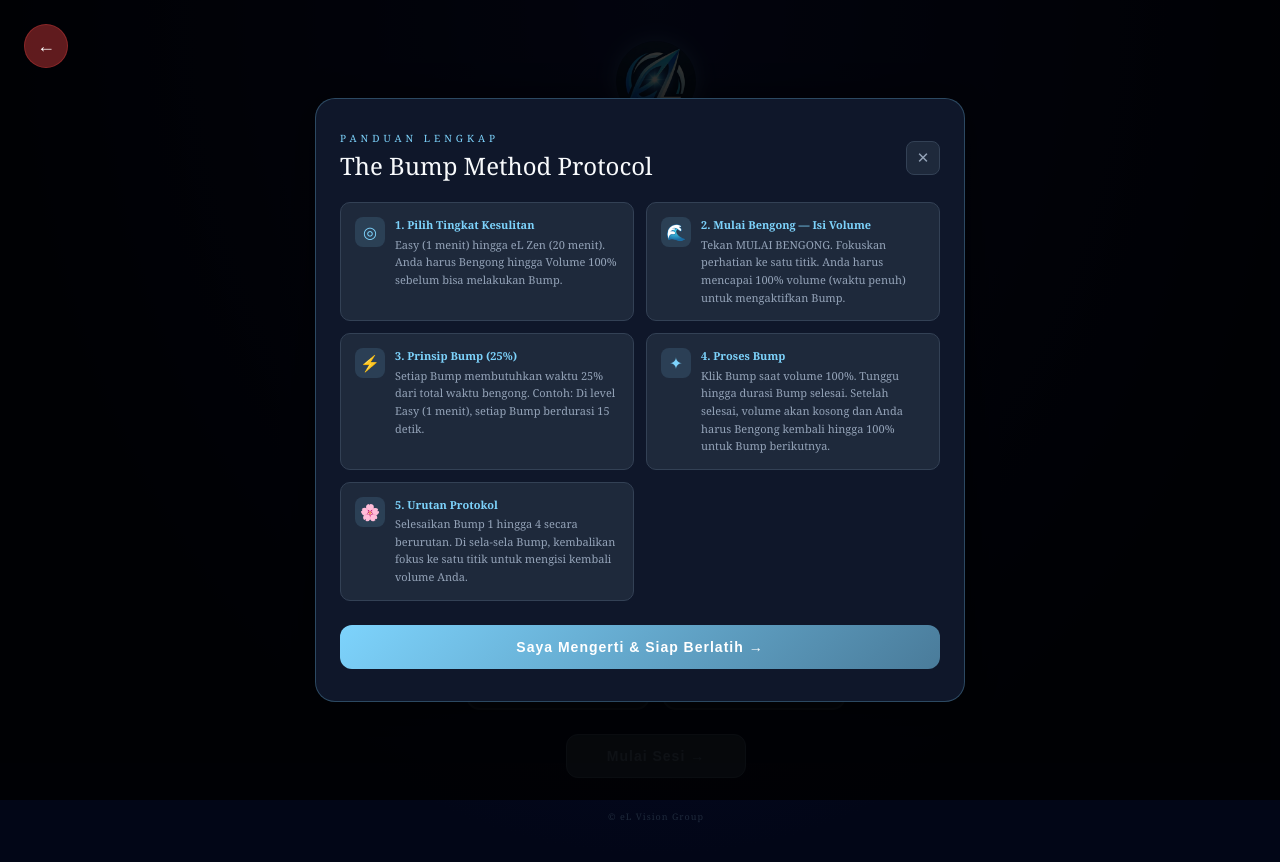
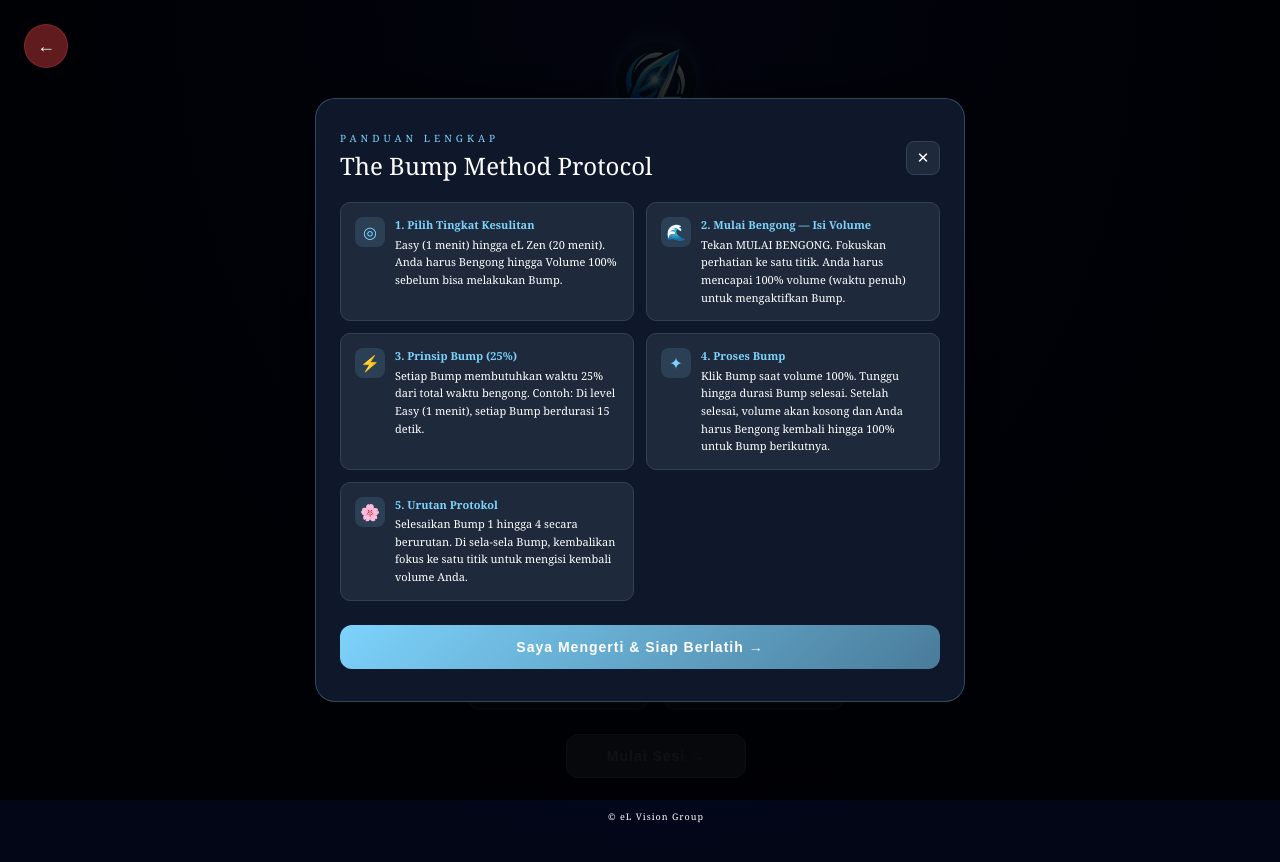
Before and after one commit to elvisiondragon-ai/focus, a React (Vite) app: page / in a window 1280 px wide. Shown: the top 862 px of the page. Built offline with nearby package versions, Linux system fonts and the light colour scheme.

Commit message:
Change all grey text to full white and bump version

```diff
--- a/src/App.tsx
+++ b/src/App.tsx
@@ -1,7 +1,7 @@
 import { Suspense, lazy } from 'react';
 
 // --- 1. THE NUKE SNIPPET (Cache Busting) ---
-const APP_VERSION = '2026.03.08.03'; // Force update version
+const APP_VERSION = '2026.03.08.04'; // Force update version
 
 if (localStorage.getItem('v_cache') !== APP_VERSION) {
   // Clear Service Workers
--- a/src/TheBump.tsx
+++ b/src/TheBump.tsx
@@ -40,9 +40,9 @@ function Tutorial({ onClose, accentColor }: TutorialProps) {
         <div style={{ display:"flex",justifyContent:"space-between",alignItems:"center",marginBottom:18 }}>
           <div>
             <div style={{ fontSize:10,letterSpacing:4,color:accentColor,textTransform:"uppercase" }}>Panduan Lengkap</div>
-            <div style={{ fontSize:24,color:"#f8fafc",fontFamily:"Georgia,serif",marginTop:2 }}>The Bump Method Protocol</div>
+            <div style={{ fontSize:24,color:"#ffffff",fontFamily:"Georgia,serif",marginTop:2 }}>The Bump Method Protocol</div>
           </div>
-          <button onClick={onClose} style={{ background:"#1e293b",border:"1px solid #334155",borderRadius:8,color:"#94a3b8",width:34,height:34,cursor:"pointer",fontSize:15 }}>✕</button>
+          <button onClick={onClose} style={{ background:"#1e293b",border:"1px solid #334155",borderRadius:8,color:"#ffffff",width:34,height:34,cursor:"pointer",fontSize:15 }}>✕</button>
         </div>
         <div style={{ display:"grid", gridTemplateColumns: "repeat(auto-fit, minmax(250px, 1fr))", gap:12 }}>
           {steps.map((s, i) => (
@@ -50,7 +50,7 @@ function Tutorial({ onClose, accentColor }: TutorialProps) {
               <div style={{ fontSize:16,minWidth:30,height:30,borderRadius:8,background:accentColor+"22",display:"flex",alignItems:"center",justifyContent:"center",color:accentColor }}>{s.icon}</div>
               <div>
                 <div style={{ fontSize:11,color:accentColor,fontWeight:"bold",marginBottom:2 }}>{i+1}. {s.title}</div>
-                <div style={{ fontSize:11,color:"#94a3b8",lineHeight:1.6 }}>{s.body}</div>
+                <div style={{ fontSize:11,color:"#ffffff",lineHeight:1.6 }}>{s.body}</div>
               </div>
             </div>
           ))}
@@ -228,18 +228,18 @@ export default function TheBump() {
   if (screen === "select") {
     const selDiff = DIFFICULTIES.find(d => d.id === diffId);
     return (
-      <div style={{ minHeight:"100vh", width: "100%", background:"radial-gradient(ellipse at 50% 0%,#0c1445 0%,#020617 70%)",display:"flex",flexDirection:"column",alignItems:"center",justifyContent:"center",padding:"32px 16px",fontFamily:"Georgia,'Times New Roman',serif",color:"#e2e8f0", position: "relative" }}>
+      <div style={{ minHeight:"100vh", width: "100%", background:"radial-gradient(ellipse at 50% 0%,#0c1445 0%,#020617 70%)",display:"flex",flexDirection:"column",alignItems:"center",justifyContent:"center",padding:"32px 16px",fontFamily:"Georgia,'Times New Roman',serif",color:"#ffffff", position: "relative" }}>
         <KembaliBtn />
         {showTutorial && <Tutorial onClose={() => setShowTutorial(false)} accentColor="#7dd3fc" />}
 
         <div style={{ textAlign:"center",marginBottom:20 }}>
           <img src="/logo.png" alt="Logo" style={{ width: 80, height: 80, marginBottom: 16, borderRadius: "50%", boxShadow: "0 0 20px rgba(125, 211, 252, 0.3)" }} />
-          <div style={{ fontSize:9,letterSpacing:8,color:"#334155",textTransform:"uppercase",marginBottom:8 }}>eL Vision Group</div>
+          <div style={{ fontSize:9,letterSpacing:8,color:"#ffffff",textTransform:"uppercase",marginBottom:8 }}>eL Vision Group</div>
           <div style={{ fontSize:10,letterSpacing:5,color:"#7dd3fc",textTransform:"uppercase",marginBottom:6 }}>Metode Fokus Konsentrasi</div>
-          <h1 style={{ fontSize: isDesktop ? 64 : 54,fontWeight:300,margin:0,letterSpacing:4,color:"#f8fafc" }}>
+          <h1 style={{ fontSize: isDesktop ? 64 : 54,fontWeight:300,margin:0,letterSpacing:4,color:"#ffffff" }}>
             The <span style={{ fontStyle:"italic",color:"#7dd3fc" }}>Bump</span>
           </h1>
-          <p style={{ fontSize:12,color:"#64748b",marginTop:8,letterSpacing:1 }}>Sundul · Bengong yang Terarah · Realitas yang Dalam</p>
+          <p style={{ fontSize:12,color:"#ffffff",marginTop:8,letterSpacing:1 }}>Sundul · Bengong yang Terarah · Realitas yang Dalam</p>
         </div>
 
 
@@ -254,7 +254,7 @@ export default function TheBump() {
           }}>
             ? The Protocol
           </button>
-          <div style={{ fontSize:13,color:"#94a3b8",lineHeight:1.7,maxWidth:320,margin:"0 auto" }}>
+          <div style={{ fontSize:13,color:"#ffffff",lineHeight:1.7,maxWidth:320,margin:"0 auto" }}>
             Pilih tingkat kesulitan sesuai kemampuan fokusmu saat ini
           </div>
         </div>
@@ -269,8 +269,8 @@ export default function TheBump() {
               boxShadow: diffId===d.id ? `0 0 22px ${d.color}33` : "none",
             }}>
               <div style={{ fontSize:22,marginBottom:6 }}>{d.icon}</div>
-              <div style={{ fontSize:14,color:diffId===d.id?d.color:"#e2e8f0",fontWeight:"bold",fontFamily:"Georgia,serif" }}>{d.label}</div>
-              <div style={{ fontSize:11,color:"#64748b",marginTop:3 }}>{d.desc}</div>
+              <div style={{ fontSize:14,color:diffId===d.id?d.color:"#ffffff",fontWeight:"bold",fontFamily:"Georgia,serif" }}>{d.label}</div>
+              <div style={{ fontSize:11,color:"#ffffff",marginTop:3 }}>{d.desc}</div>
               <div style={{ fontSize:10,color:diffId===d.id?d.color+"99":"#334155",marginTop:6 }}>Bump Durasi = {fmt(d.bengongSec*0.25)}</div>
             </button>
           ))}
@@ -286,7 +286,7 @@ export default function TheBump() {
           }}>Mulai Sesi →</button>
         </div>
 
-        <div style={{ marginTop:32,fontSize:9,color:"#1e293b",letterSpacing:1 }}>© eL Vision Group</div>
+        <div style={{ marginTop:32,fontSize:9,color:"#ffffff",letterSpacing:1 }}>© eL Vision Group</div>
       </div>
     );
   }
@@ -307,7 +307,7 @@ export default function TheBump() {
       // //////////////////////////////////////////////////////////////////
       padding: isDesktop ? "48px 80px" : "18px 16px 48px",
       fontFamily:"Georgia,'Times New Roman',serif",
-color:"#e2e8f0",position:"relative",overflowX:"hidden" }}>
+color:"#ffffff",position:"relative",overflowX:"hidden" }}>
       <KembaliBtn />
       <Toast />
       {showTutorial && <Tutorial onClose={() => setShowTutorial(false)} accentColor={diff.color} />}
@@ -318,8 +318,8 @@ color:"#e2e8f0",position:"relative",overflowX:"hidden" }}>
           <div style={{ background:"#0f172a",border:`1px solid ${diff.color}44`,borderRadius:20,padding:"30px 26px",textAlign:"center",maxWidth:320 }}>
             <div style={{ fontSize:46,marginBottom:10 }}>🌸</div>
             <div style={{ fontSize:10,color:diff.color,letterSpacing:3,textTransform:"uppercase",marginBottom:6 }}>Semua Bump Selesai</div>
-            <div style={{ fontSize:19,color:"#f8fafc",fontFamily:"Georgia,serif",marginBottom:10 }}>Misi Fokus Berhasil</div>
-            <div style={{ fontSize:12,color:"#94a3b8",lineHeight:1.7,marginBottom:18 }}>
+            <div style={{ fontSize:19,color:"#ffffff",fontFamily:"Georgia,serif",marginBottom:10 }}>Misi Fokus Berhasil</div>
+            <div style={{ fontSize:12,color:"#ffffff",lineHeight:1.7,marginBottom:18 }}>
               Sistem telah ter-install di bawah sadar.<br/>
               Pertahankan kejernihan ini sepanjang hari.
             </div>
@@ -336,9 +336,9 @@ color:"#e2e8f0",position:"relative",overflowX:"hidden" }}>
         width: "100%"
       }}>
         <img src="/logo.png" alt="Logo" style={{ width: 40, height: 40, marginBottom: 8, borderRadius: "50%" }} />
-        <div style={{ fontSize:8,letterSpacing:6,color:"#1e293b",textTransform:"uppercase" }}>eL Vision Group</div>
+        <div style={{ fontSize:8,letterSpacing:6,color:"#ffffff",textTransform:"uppercase" }}>eL Vision Group</div>
         <div style={{ display:"flex",alignItems:"center",justifyContent:"center",gap:8,marginTop:2 }}>
-          <h1 style={{ fontSize: isDesktop ? 42 : 26,fontWeight:300,margin:0,letterSpacing:3,color:"#f8fafc" }}>
+          <h1 style={{ fontSize: isDesktop ? 42 : 26,fontWeight:300,margin:0,letterSpacing:3,color:"#ffffff" }}>
             The <span style={{ fontStyle:"italic",color:diff.color,transition:"color 0.8s" }}>Bump</span>
           </h1>
           <span style={{ fontSize:9,padding:"3px 8px",borderRadius:20,background:diff.color+"22",border:`1px solid ${diff.color}55`,color:diff.color,letterSpacing:1 }}>{diff.icon} {diff.label}</span>
@@ -387,12 +387,12 @@ color:"#e2e8f0",position:"relative",overflowX:"hidden" }}>
             </svg>
             <div style={{ position:"absolute",top:"50%",left:"50%",transform:`translate(-50%,-50%) scale(${pulseScale})`,textAlign:"center" }}>
               <div style={{ fontSize:50,fontWeight:300,color:isBumping ? BUMPS[activeBumpIdx || 0].color : diff.color,lineHeight:1,letterSpacing:-2,transition:"color 0.8s" }}>
-                {Math.floor(volume)}<span style={{ fontSize:16,color:"#64748b" }}>%</span>
+                {Math.floor(volume)}<span style={{ fontSize:16,color:"#ffffff" }}>%</span>
               </div>
               <div style={{ fontSize:9,color:isBumping ? BUMPS[activeBumpIdx || 0].accent : diff.accent,letterSpacing:3,textTransform:"uppercase",marginTop:2 }}>
                 {isBumping ? "Bumping..." : "Volume"}
               </div>
-              <div style={{ fontSize:10,color:"#475569",marginTop:3 }}>
+              <div style={{ fontSize:10,color:"#ffffff",marginTop:3 }}>
                 {isBumping ? `sisa ${fmt(Math.max(0, bumpDurationSec - bumpElapsed))}` : running ? `sisa ${fmt(Math.max(0,diff.bengongSec-elapsed))}` : volume>=100?"Siap Bump!":"paused"}
               </div>
             </div>
@@ -407,7 +407,7 @@ color:"#e2e8f0",position:"relative",overflowX:"hidden" }}>
               <div key={i} style={{ display:"flex",alignItems:"center",gap:16 }}>
                 {i>0&&<div style={{ width:1,height:28,background:"#1e293b" }}/>}
                 <div style={{ textAlign:"center" }}>
-                  <div style={{ fontSize:9,color:"#334155",letterSpacing:2,textTransform:"uppercase" }}>{s.label}</div>
+                  <div style={{ fontSize:9,color:"#ffffff",letterSpacing:2,textTransform:"uppercase" }}>{s.label}</div>
                   <div style={{ fontSize:16,color:diff.color }}>{s.val}</div>
                 </div>
               </div>
@@ -425,7 +425,7 @@ color:"#e2e8f0",position:"relative",overflowX:"hidden" }}>
           paddingTop: isDesktop ? 20 : 0
         }}>
           <div style={{ marginBottom:16,zIndex:1,display:"flex",alignItems:"center",gap:8 }}>
-            <span style={{ fontSize:10,color:"#475569" }}>Keinginan:</span>
+            <span style={{ fontSize:10,color:"#ffffff" }}>Keinginan:</span>
             {editingDesire ? (
               <input autoFocus value={desire} onChange={e=>setDesire(e.target.value)} onBlur={()=>setEditingDesire(false)} onKeyDown={e=>e.key==="Enter"&&setEditingDesire(false)} style={{ background:"#1e293b",border:`1px solid ${diff.color}`,borderRadius:8,padding:"3px 10px",color:diff.color,fontSize:12,outline:"none",minWidth:120 }} />
             ) : (
@@ -443,12 +443,12 @@ color:"#e2e8f0",position:"relative",overflowX:"hidden" }}>
             }}>
               {running?"⏸ Pause":isVolumeFull?"Wajib Bump":"◎ Mulai Bengong"}
             </button>
-            <button onClick={resetSession} style={{ padding:"11px 13px",borderRadius:12,background:"transparent",border:"1px solid #1e293b",color:"#475569",cursor:"pointer",fontSize:13 }}>↺</button>
-            <button onClick={()=>{ resetSession(); setScreen("select"); }} style={{ padding:"11px 13px",borderRadius:12,background:"transparent",border:"1px solid #1e293b",color:"#475569",cursor:"pointer",fontSize:12 }}>⟵</button>
+            <button onClick={resetSession} style={{ padding:"11px 13px",borderRadius:12,background:"transparent",border:"1px solid #1e293b",color:"#ffffff",cursor:"pointer",fontSize:13 }}>↺</button>
+            <button onClick={()=>{ resetSession(); setScreen("select"); }} style={{ padding:"11px 13px",borderRadius:12,background:"transparent",border:"1px solid #1e293b",color:"#ffffff",cursor:"pointer",fontSize:12 }}>⟵</button>
           </div>
 
           <div style={{ zIndex:1,width:"100%" }}>
-            <div style={{ fontSize:9,color:"#334155",letterSpacing:3,textTransform:"uppercase",textAlign: isDesktop ? "left" : "center", marginBottom:12 }}>
+            <div style={{ fontSize:9,color:"#ffffff",letterSpacing:3,textTransform:"uppercase",textAlign: isDesktop ? "left" : "center", marginBottom:12 }}>
               ⚡ PROTOKOL BUMP — Wajib 100% Vol
             </div>
             <div style={{ display:"grid", gridTemplateColumns: isDesktop ? "1fr 1fr" : "1fr 1fr", gap: isDesktop ? 14 : 12, width: "100%" }}>
@@ -463,7 +463,7 @@ color:"#e2e8f0",position:"relative",overflowX:"hidden" }}>
                     padding: isDesktop ? "20px 16px" : "12px 10px",
                     borderRadius:12,cursor: done || isBumping ? "default" : isNext ? "pointer" : "not-allowed",
                     background:done?"#0f172a":active?b.color+"44":canClick?b.color+"33":"#0c1422",
-                    border:`1.5px solid ${done?"#1e293b":active?b.color:canClick?b.color:"#1e293b"}`,
+                    border:`1.5px solid ${done?"#1e293b":active?b.color:canClick?b.color:"#ffffff"}`,
                     textAlign:"left",transition:"all 0.3s",
                     opacity: done ? 0.6 : isNext || active ? 1 : 0.4,
                     transform:active?"scale(0.96)":canClick?"scale(1.02)":"scale(1)",
@@ -498,7 +498,7 @@ color:"#e2e8f0",position:"relative",overflowX:"hidden" }}>
         </div>
       </div>
 
-      <div style={{ marginTop: isDesktop ? 60 : 24,fontSize:9,color:"#1e293b",letterSpacing:1,zIndex:1 }}>© eL Vision Group · The Bump Method</div>
+      <div style={{ marginTop: isDesktop ? 60 : 24,fontSize:9,color:"#ffffff",letterSpacing:1,zIndex:1 }}>© eL Vision Group · The Bump Method</div>
 
       <style>{`
         @keyframes fadeIn {
--- a/src/index.css
+++ b/src/index.css
@@ -4,7 +4,7 @@
   font-weight: 400;
 
   color-scheme: light dark;
-  color: rgba(255, 255, 255, 0.87);
+  color: #ffffff;
   background-color: #242424;
 
   font-synthesis: none;
```
